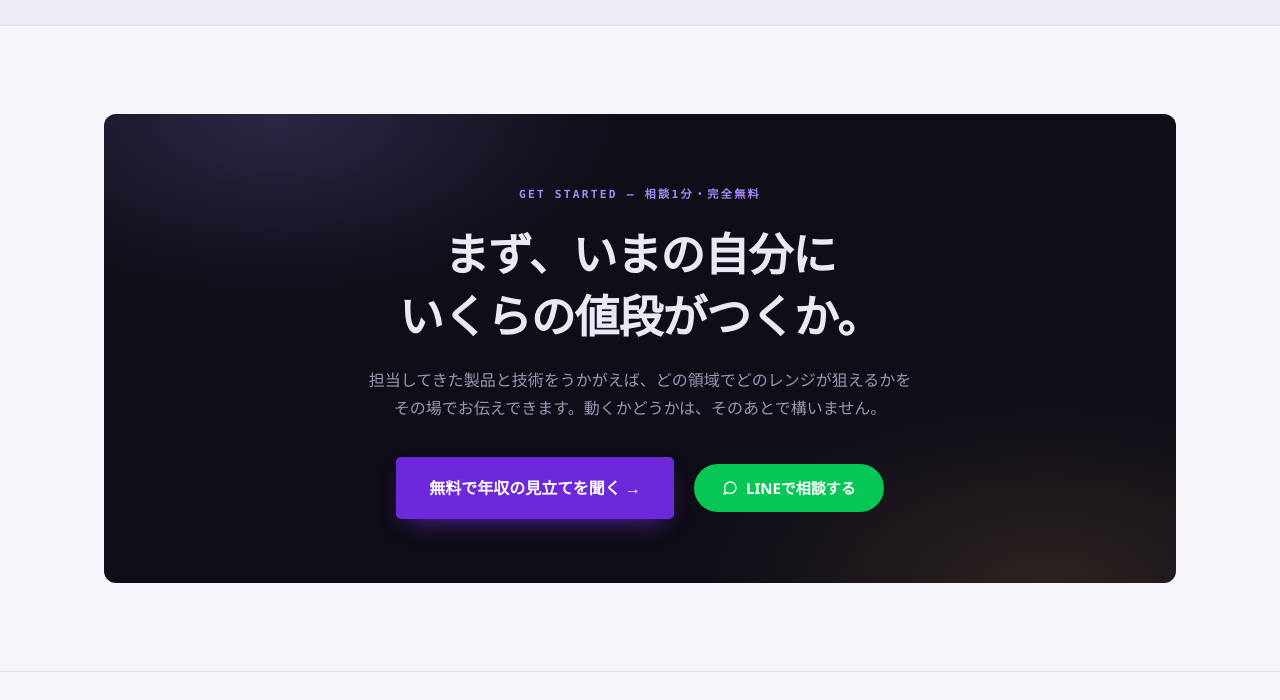
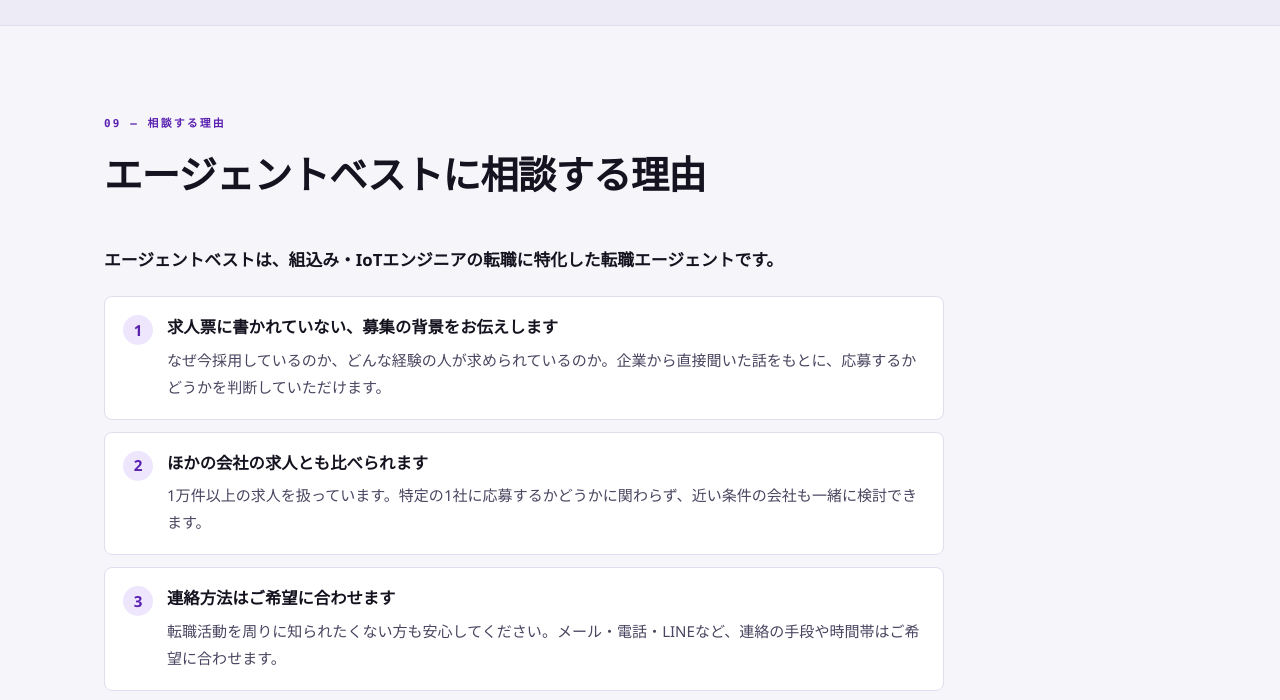
Before and after one commit to agentbest/embedded-lp, a plain HTML site: page index.html in a window 1280 px wide. Shown: the part 9110-9810 px from the top of the page. Drawn offline with Linux system fonts and the light colour scheme.

Commit message:
相談する理由を全LP共通の4項目に統一
Co-Authored-By: Claude Opus 5.5 <noreply@anthropic.com>

```diff
--- a/index.html
+++ b/index.html
@@ -358,6 +358,14 @@
   .line-badge{display:inline-block;line-height:0}
   .line-badge img{display:block;width:116px;height:36px}
   .line-badge:hover{opacity:.82}
+
+  /* 相談する理由（全LP共通） */
+  .abwhy-lead{font-weight:800;font-size:1.05rem;line-height:1.7;margin:0 0 22px;max-width:760px}
+  .abwhy{display:grid;gap:12px;max-width:840px}
+  .abwhy>div{position:relative;background:var(--surface);border:1px solid var(--line);border-radius:var(--radius);padding:18px 20px 18px 62px}
+  .abwhy .n{position:absolute;left:18px;top:18px;width:30px;height:30px;border-radius:50%;background:var(--accent-tint);color:var(--accent-ink);font-weight:800;font-size:.95rem;display:flex;align-items:center;justify-content:center}
+  .abwhy b{display:block;font-weight:800;font-size:1.02rem;line-height:1.55;color:var(--ink)}
+  .abwhy p{margin:6px 0 0;font-size:.94rem;line-height:1.8;color:var(--ink-soft)}
 </style>
 </head>
 <body>
@@ -675,6 +683,23 @@
     </div>
   </section>
 
+  <!-- ============ WHY AGENTBEST ============ -->
+  <section id="why-agentbest">
+    <div class="wrap">
+      <div class="sec-head rv">
+        <span class="sec-index">09 — 相談する理由</span>
+        <h2>エージェントベストに相談する理由</h2>
+      </div>
+      <p class="abwhy-lead rv">エージェントベストは、組込み・IoTエンジニアの転職に特化した転職エージェントです。</p>
+      <div class="abwhy rv">
+        <div><span class="n">1</span><b>求人票に書かれていない、募集の背景をお伝えします</b><p>なぜ今採用しているのか、どんな経験の人が求められているのか。企業から直接聞いた話をもとに、応募するかどうかを判断していただけます。</p></div>
+        <div><span class="n">2</span><b>ほかの会社の求人とも比べられます</b><p>1万件以上の求人を扱っています。特定の1社に応募するかどうかに関わらず、近い条件の会社も一緒に検討できます。</p></div>
+        <div><span class="n">3</span><b>連絡方法はご希望に合わせます</b><p>転職活動を周りに知られたくない方も安心してください。メール・電話・LINEなど、連絡の手段や時間帯はご希望に合わせます。</p></div>
+        <div><span class="n">4</span><b>平日夜・土日も面談できます</b><p>仕事のあとや休日にも、面談の時間を取れます。</p></div>
+      </div>
+    </div>
+  </section>
+
   <!-- ============ FINAL ============ -->
   <section id="entry">
     <div class="wrap">
```
